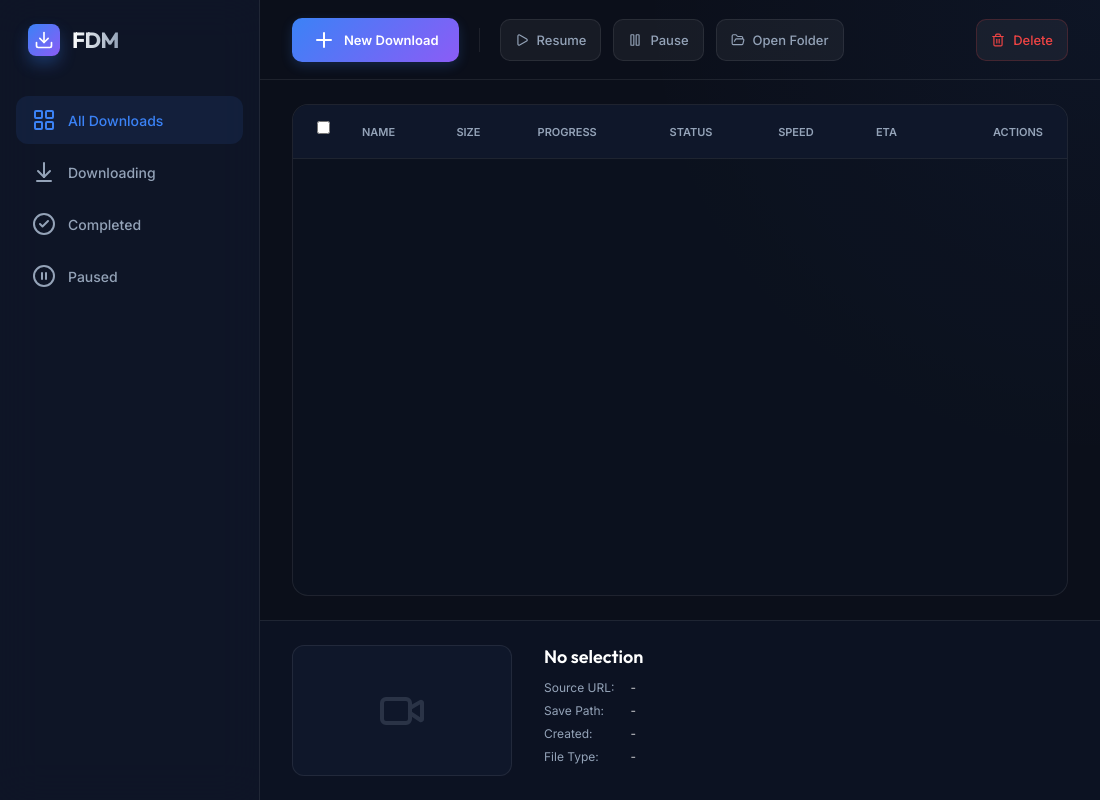
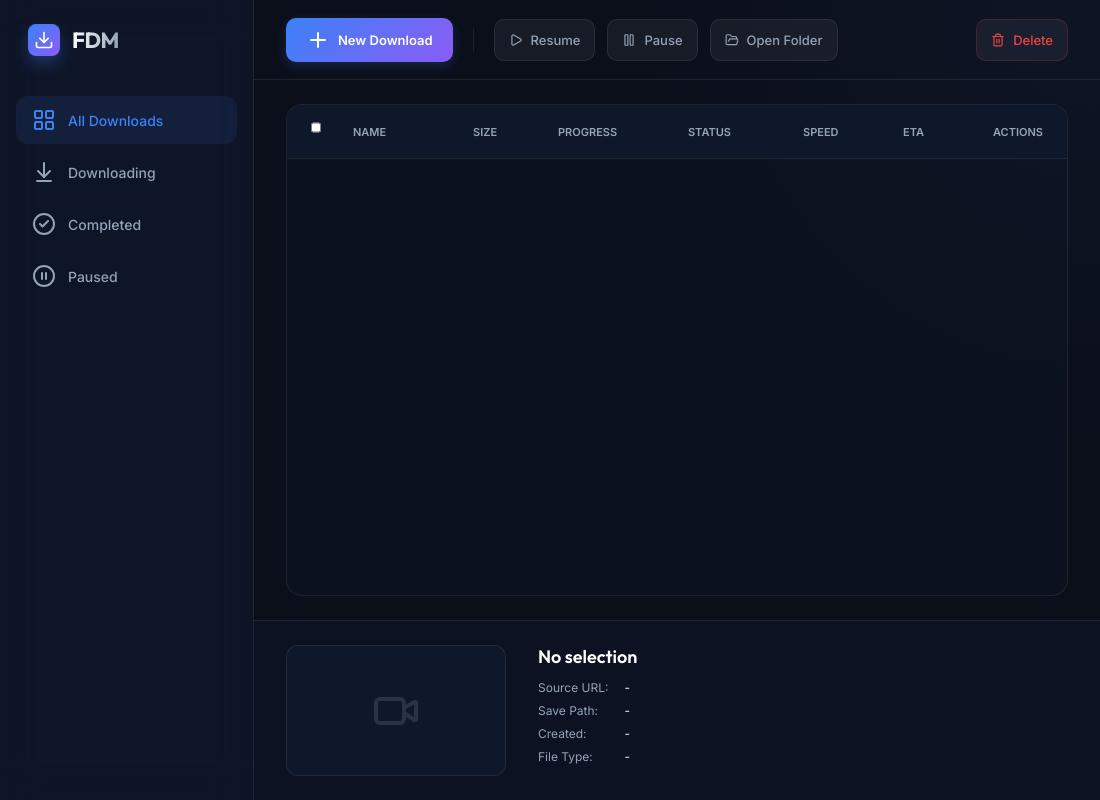
Before and after one commit to subalroy22/download-manager, an Electron app: page frontend/index.html in a window 1100 px wide. Drawn offline with nearby package versions, Linux system fonts and the light colour scheme; no server answers.

Commit message:
style: improve table layout responsiveness and update details panel styling

```diff
--- a/frontend/index.html
+++ b/frontend/index.html
@@ -49,14 +49,25 @@
         /* Table */
         .history-container { flex: 1; padding: 24px 32px; overflow: hidden; display: flex; flex-direction: column; }
         .table-wrapper { background: rgba(15, 23, 42, 0.3); border: 1px solid var(--border); border-radius: 16px; flex: 1; overflow: auto; }
-        table { width: 100%; border-collapse: collapse; }
+        table { width: 100%; border-collapse: collapse; table-layout: fixed; min-width: 780px; }
         th { position: sticky; top: 0; background: #0f172a; padding: 16px; text-align: left; font-size: 11px; font-weight: 700; text-transform: uppercase; color: var(--text-muted); border-bottom: 1px solid var(--border); z-index: 10; }
-        td { padding: 14px 16px; font-size: 13px; border-bottom: 1px solid var(--border); }
+        td { padding: 14px 16px; font-size: 13px; border-bottom: 1px solid var(--border); white-space: nowrap; overflow: hidden; text-overflow: ellipsis; }
+
+        /* Column Widths */
+        th:nth-child(1) { width: 50px; padding-left: 24px; }
+        th:nth-child(2) { width: auto; min-width: 150px; }
+        th:nth-child(3) { width: 85px; }
+        th:nth-child(4) { width: 130px; }
+        th:nth-child(5) { width: 115px; }
+        th:nth-child(6) { width: 100px; }
+        th:nth-child(7) { width: 80px; }
+        th:nth-child(8) { width: 100px; padding-right: 24px; text-align: right; }
+
         tr:hover { background: var(--row-hover); }
         tr.selected { background: rgba(59, 130, 246, 0.08); }
 
         /* Progress Cell */
-        .progress-cell { width: 200px; }
+        .progress-cell { width: 100%; }
         .progress-bg { height: 6px; background: rgba(255,255,255,0.05); border-radius: 10px; overflow: hidden; margin-bottom: 6px; }
         .progress-fill { height: 100%; background: linear-gradient(to right, var(--primary), var(--accent)); width: 0%; transition: width 0.4s; }
         .progress-info { display: flex; justify-content: space-between; font-size: 11px; color: var(--text-muted); font-weight: 500; }
@@ -70,11 +81,23 @@
         .badge-failed { background: rgba(239, 68, 68, 0.15); color: #f87171; }
 
         /* Details Panel */
-        .details-panel { height: 180px; background: rgba(15, 23, 42, 0.5); border-top: 1px solid var(--border); padding: 24px 32px; display: flex; gap: 32px; }
-        .preview-box { width: 220px; background: #0f172a; border: 1px solid var(--border); border-radius: 12px; display: flex; align-items: center; justify-content: center; color: var(--text-muted); }
-        .detail-info { flex: 1; }
-        .detail-title { font-family: 'Outfit'; font-size: 18px; font-weight: 600; margin-bottom: 12px; color: white; }
+        .details-panel {
+            min-height: 180px;
+            max-height: 300px;
+            overflow-y: auto;
+            height: auto;
+            transition: all 0.3s ease;
+            background: rgba(15, 23, 42, 0.5);
+            border-top: 1px solid var(--border);
+            padding: 24px 32px;
+            display: flex;
+            gap: 32px;
+        }
+        .preview-box { width: 220px; flex-shrink: 0; background: #0f172a; border: 1px solid var(--border); border-radius: 12px; display: flex; align-items: center; justify-content: center; color: var(--text-muted); }
+        .detail-info { flex: 1; min-width: 0; }
+        .detail-title { font-family: 'Outfit'; font-size: 18px; font-weight: 600; margin-bottom: 12px; color: white; white-space: nowrap; overflow: hidden; text-overflow: ellipsis; }
         .detail-grid { display: grid; grid-template-columns: auto 1fr; gap: 8px 16px; font-size: 12px; color: var(--text-muted); }
+        .detail-value { word-break: break-all; color: #f8fafc; }
 
         /* Modern Large Modal */
         .modal-overlay { position: fixed; inset: 0; background: rgba(0, 0, 0, 0.85); backdrop-filter: blur(12px); display: none; justify-content: center; align-items: center; z-index: 1000; }
@@ -148,10 +171,10 @@
             <div class="detail-info">
                 <div class="detail-title" id="detail-name">No selection</div>
                 <div class="detail-grid">
-                    <span>Source URL:</span> <span id="detail-url" style="color: white; opacity: 0.8; word-break: break-all;">-</span>
-                    <span>Save Path:</span> <span id="detail-path" style="color: white; opacity: 0.8;">-</span>
-                    <span>Created:</span> <span id="detail-date" style="color: white; opacity: 0.8;">-</span>
-                    <span>File Type:</span> <span id="detail-type" style="color: white; opacity: 0.8;">-</span>
+                    <span>Source URL:</span> <span id="detail-url" class="detail-value">-</span>
+                    <span>Save Path:</span> <span id="detail-path" class="detail-value">-</span>
+                    <span>Created:</span> <span id="detail-date" class="detail-value">-</span>
+                    <span>File Type:</span> <span id="detail-type" class="detail-value">-</span>
                 </div>
             </div>
         </div>
--- a/frontend/renderer.js
+++ b/frontend/renderer.js
@@ -88,7 +88,7 @@ function renderTasks() {
             row.innerHTML = `
                 <td style="padding-left:24px;"><input type="checkbox" class="task-check" data-id="${task.id}"></td>
                 <td class="task-name-cell">
-                  <div class="task-name-text" style="font-weight:600;color:#f8fafc;max-width:260px;overflow:hidden;text-overflow:ellipsis;white-space:nowrap;" title="${task.file_name}">${task.file_name}</div>
+                  <div class="task-name-text" style="font-weight:600;color:#f8fafc;" title="${task.file_name}">${task.file_name}</div>
                 </td>
                 <td class="task-size-cell" style="color:var(--text-muted);font-size:12px;">${formatBytes(task.total_bytes)}</td>
                 <td class="progress-cell">
```
